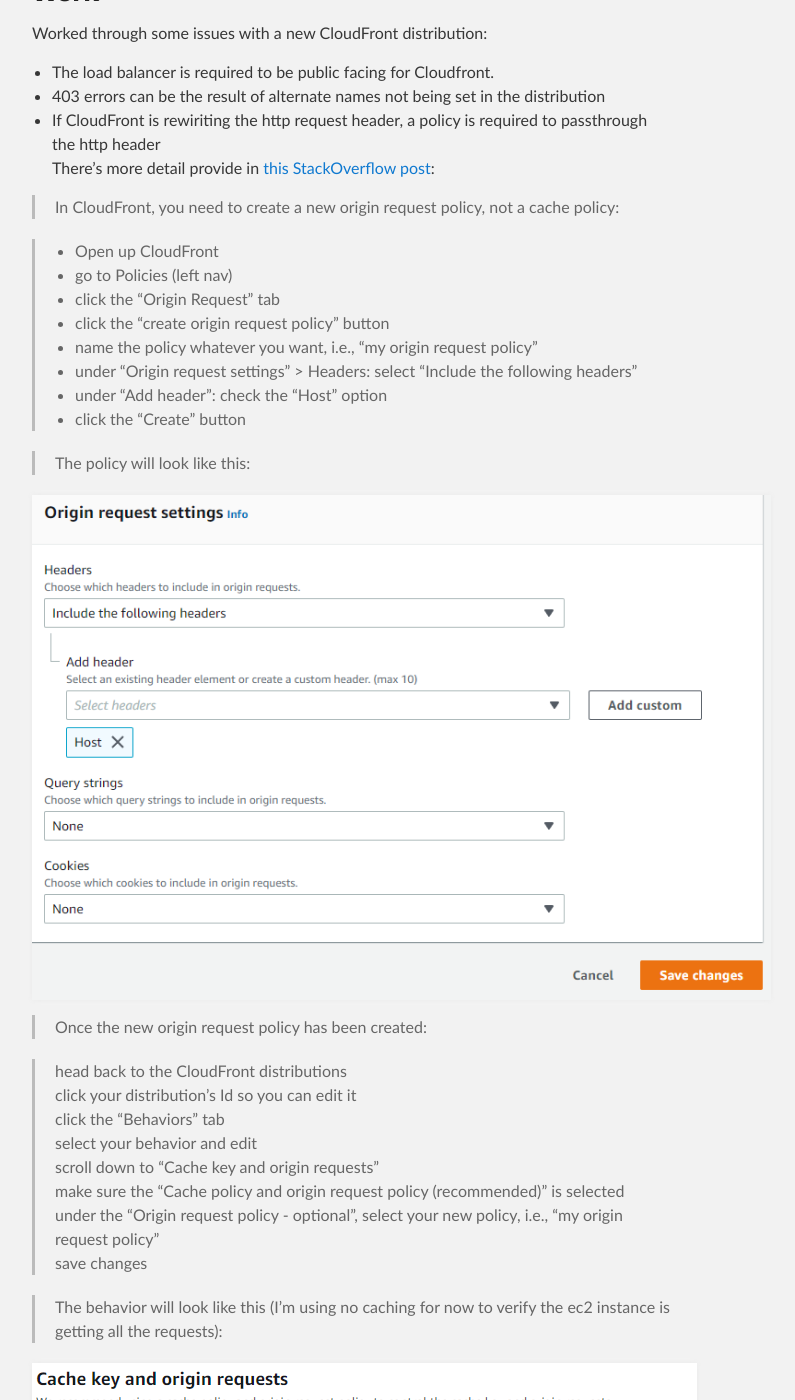
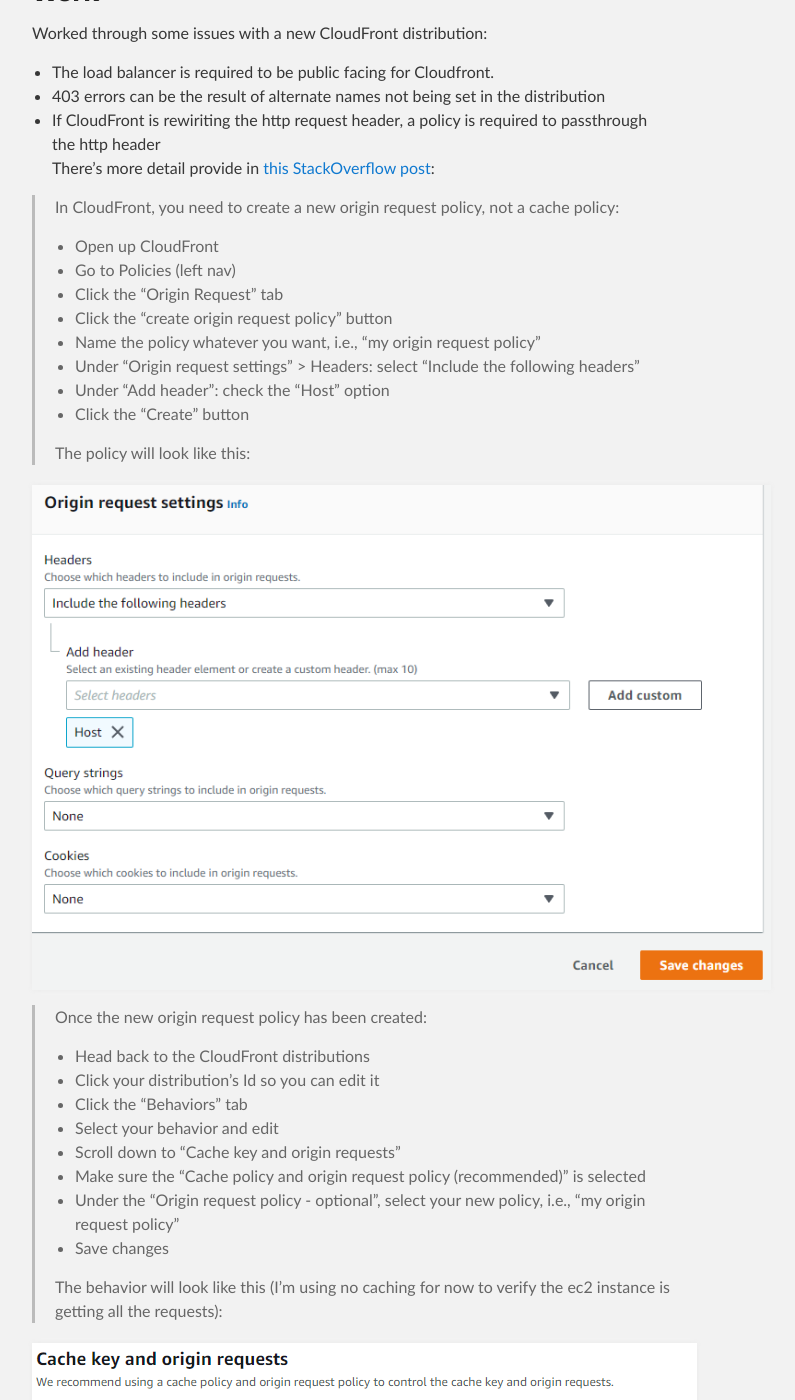
Before and after one commit to adamp-github/adamp-github.github.io, a Jekyll site: the page built from index.md, in a window 1280 px wide and 1400 px high, scrolled down 437 px. Shown: the whole window, without its empty margins (288-1083 px from the left). Built offline with Jekyll 4.4.1, drawn with Linux system fonts in a browser that asks for light colours; our own code applies the rules of GitHub Pages for plain Markdown files; some of the changed text lies outside the part shown.

Commit message:
Updated more code block formatting

```diff
--- a/index.md
+++ b/index.md
@@ -9,37 +9,38 @@ There's more detail provide in [this StackOverflow post](https://stackoverflow.c
 
 
 >In CloudFront, you need to create a new origin request policy, not a cache policy:
-
+>
 >   * Open up CloudFront
->   * go to Policies (left nav)
->   * click the "Origin Request" tab
->   * click the "create origin request policy" button
->   * name the policy whatever you want, i.e., "my origin request policy"
->   * under "Origin request settings" > Headers: select "Include the following headers"
->   * under "Add header": check the "Host" option
->   * click the "Create" button
-
+>   * Go to Policies (left nav)
+>   * Click the "Origin Request" tab
+>   * Click the "create origin request policy" button
+>   * Name the policy whatever you want, i.e., "my origin request policy"
+>   * Under "Origin request settings" > Headers: select "Include the following headers"
+>   * Under "Add header": check the "Host" option
+>   * Click the "Create" button
+>
 >The policy will look like this:
 
 ![CFOriginRequestPolicy](/images/CFOriginRequestPolicy.png "CloudFrontOriginRequestPolicy")
 
 >Once the new origin request policy has been created:
-
->    head back to the CloudFront distributions
->    click your distribution's Id so you can edit it
->    click the "Behaviors" tab
->    select your behavior and edit
->    scroll down to "Cache key and origin requests"
->    make sure the "Cache policy and origin request policy (recommended)" is selected
->    under the "Origin request policy - optional", select your new policy, i.e., "my origin request policy"
->    save changes
-
+>
+>   * Head back to the CloudFront distributions
+>   * Click your distribution's Id so you can edit it
+>   * Click the "Behaviors" tab
+>   * Select your behavior and edit
+>   * Scroll down to "Cache key and origin requests"
+>   * Make sure the "Cache policy and origin request policy (recommended)" is selected
+>   * Under the "Origin request policy - optional", select your new policy, i.e., "my origin request policy"
+>   * Save changes
+>
 >The behavior will look like this (I'm using no caching for now to verify the ec2 instance is getting all the requests):
 
 ![CFCacheKeyOriginRequests](/images/CFCacheKeyOriginRequests.png "CloudFrontCFCacheKeyOriginRequests")
 
 >That's it.
->The host header is now correctly passed through to the ELB and ec2 instance. Nothing else needs to be done with the ELB.
+>The host header is now correctly passed through to the ELB and ec2 instance.
+>Nothing else needs to be done with the ELB.
 
 ## 2nd November 2021 - Shorter road to SA - Pro
 ### Udemy
```
